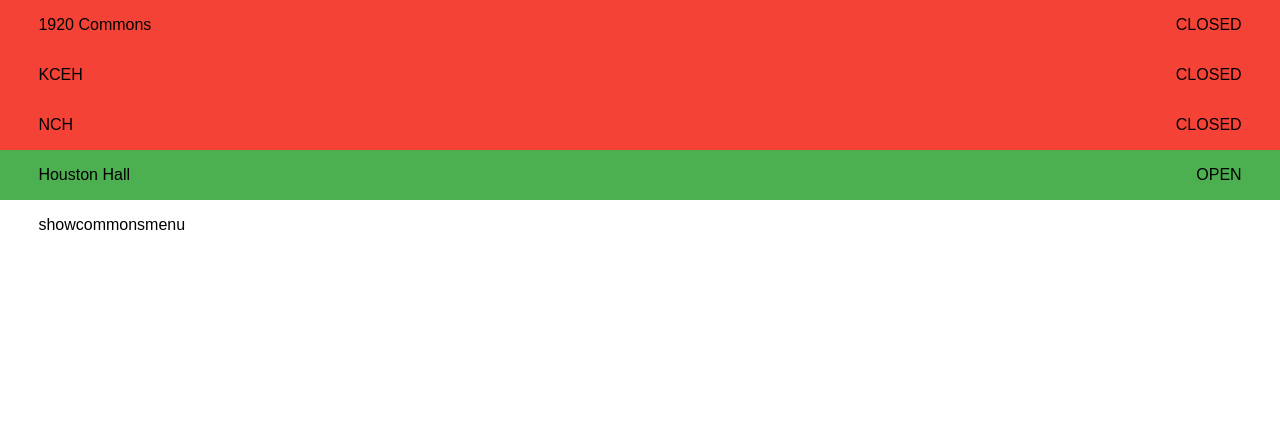
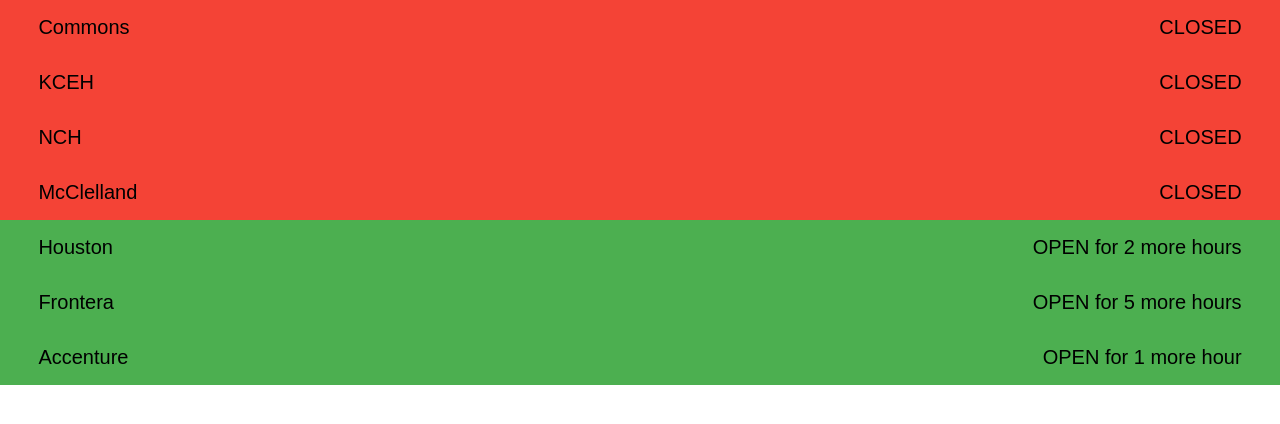
Before and after one commit to 16makariosc/notsosmartasian.github.io, a PHP site: page / in a window 1280 px wide; the page is wider, and only the part inside the window is pictured. Shown: the top 424 px of that part. Run offline with PHP 8.4, Linux system fonts and the light colour scheme; some web fonts are replaced.

Commit message:
version 0.1.0

```diff
--- a/index.html
+++ b/index.html
@@ -12,26 +12,52 @@
 
 <body>
 	<ul>
-		<li id = "commons" class = "closed"><button>1920&nbspCommons<span class = "status">CLOSED</span></button></li>
+		<li id = "commons" class = "closed"><button>Commons<span class = "status">CLOSED</span></button></li>
 			<ul id = "commonsmenu" class = "hidden">
-				<li class = "menu">Menu&nbspItem</li>
-				<li class = "menu">Menu&nbspItem</li>
-				<li class = "menu">Menu&nbspItem</li>
-				<li class = "menu">Menu&nbspItem</li>
-				<li class = "menu">Menu&nbspItem</li>
-				<li class = "menu">Menu&nbspItem</li>
-				<li class = "menu">Menu&nbspItem</li>
-				<li class = "menu">Menu&nbspItem</li>
-				<li class = "menu">Menu&nbspItem</li>
-				<li class = "menu">Menu&nbspItem</li>
-				<li class = "menu">Menu&nbspItem</li>
-				<li class = "menu">Menu&nbspItem</li>
+				<li class = "menu">Dynamic&nbspmenu&nbspunder&nbspconstruction!</li>
 			</ul>
+
+
+
 		<li id = "kceh" class = "closed"><button>KCEH<span class = "status">CLOSED</span></button></li>
+			<ul id = "kcehmenu" class = "hidden">
+				<li class = "menu">Dynamic&nbspmenu&nbspunder&nbspconstruction!</li>
+			</ul>
+
+
 
 		<li id = "nch" class = "closed"><button>NCH<span class = "status">CLOSED</span></button></li>
+			<ul id = "nchmenu" class = "hidden">
+				<li class = "menu">Dynamic&nbspmenu&nbspunder&nbspconstruction!</li>
+			</ul>
 
-		<li id = "houston" class = "closed"><button>Houston&nbspHall<span class = "status">CLOSED</span></button></li>
+
+
+
+		<li id = "mcclelland" class = "closed"><button>McClelland<span class = "status">CLOSED</span></button></li>
+			<ul id = "mcclellandmenu" class = "hidden">
+				<li class = "menu">Dynamic&nbspmenu&nbspunder&nbspconstruction!</li>
+			</ul>
+
+
+		<li id = "houston" class = "closed"><button>Houston<span class = "status">CLOSED</span></button></li>
+			<ul id = "houstonmenu" class = "hidden">
+				<li class = "menu">Dynamic&nbspmenu&nbspunder&nbspconstruction!</li>
+			</ul>
+
+
+
+		<li id = "frontera" class = "closed"><button>Frontera<span class = "status">CLOSED</span></button></li>
+			<ul id = "fronteramenu" class = "hidden">
+				<li class = "menu">Dynamic&nbspmenu&nbspunder&nbspconstruction!</li>
+			</ul>
+
+
+
+		<li id = "accenture" class = "closed"><button>Accenture<span class = "status">CLOSED</span></button></li>
+			<ul id = "accenturemenu" class = "hidden">
+				<li class = "menu">Dynamic&nbspmenu&nbspunder&nbspconstruction!</li>
+			</ul>
 
 	</ul>
 </body>
@@ -46,5 +72,3 @@
 
 <button onclick="closeall()">Close</button><br>
 <button onclick="openall()">Open</button>  -->
-
-<button id="showcommonsmenu">showcommonsmenu</button>
--- a/scripts/main.js
+++ b/scripts/main.js
@@ -11,10 +11,18 @@
 	$(".status").html("OPEN");
 }
 
-function openOne(id){
+function openOne(id, nextOpenTime){
 	if ($("#"+id).hasClass('closed')){
 		$("#"+id).toggleClass('closed open');
-		$("#"+id+" .status").html("OPEN");
+		if (parseInt(nextOpenTime) > 1) {
+           $("#"+id+" .status").html("OPEN for " + parseInt(nextOpenTime) + " more hours");
+		}
+		else if (parseInt(nextOpenTime) ==  1) {
+			$("#"+id+" .status").html("OPEN for " + parseInt(nextOpenTime) + " more hour");
+		}
+		else {
+		   $("#"+id+" .status").html("OPEN for " + parseInt(nextOpenTime*60) + " more minutes");
+		}
 		console.log(id+' has opened')
 	}
 }
@@ -41,78 +49,107 @@
 
 function fridayTimes(t){
 	if (inRange(t, 7.5, 10)){
-		openOne('nch');
+		openOne('nch', 10-t);
+	}
+	if (inRange(t, 8, 10)){
+		openOne('mcclelland', 10-t);
+	}
+	if (inRange(t, 8, 15)){
+		openOne('accenture', 15-t);
 	}
 	if (inRange(t, 8.5, 10.5)){
-		openOne('kceh');
+		openOne('kceh', 10.5-t);
 	}
 	if (inRange(t, 11, 17)){
-		openOne('houston');
+		openOne('houston', 17-t);
+	}
+	if (inRange(t, 11, 20)){
+		openOne('frontera', 20-t);
 	}
 	if (inRange(t, 11, 14)){
-		openOne('nch');
-		openOne('kceh');
-		openOne('commons');
+		openOne('nch', 14-t);
+		openOne('kceh', 14-t);
+		openOne('commons', 14-t);
+		openOne('mcclelland', 14-t);
 	}
 	if (inRange(t, 17, 19)){
-		openOne('nch');
+		openOne('nch', 19-t);
 	}
 	if (inRange(t, 17, 19.5)){
-		openOne('commons');
+		openOne('commons', 19.5-t);
 	}
 	if (inRange(t, 17, 21)){
-		openOne('kceh');
+		openOne('kceh', 21-t);
 	}
 }
 
 function saturdayTimes(t){
 	if (inRange(t, 11, 15)){
-		openOne('nch');
-		openOne('commons');
+		openOne('nch', 15-t);
+		openOne('commons', 15-t);
 	}
 	if (inRange(t, 17, 19)){
-		openOne('nch');
+		openOne('nch', 19-t);
 	}
 	if (inRange(t, 17, 19.5)){
-		openOne('commons');
+		openOne('commons', 19.5-t);
 	}
 }
 
 function sundayTimes(t){
 	if (inRange(t, 11, 15)){
-		openOne('nch');
-		openOne('commons');
+		openOne('nch', 15-t);
+		openOne('commons', 15-t);
+	}
+	if (inRange(t, 11, 22)){
+		openOne('frontera', 22-t);
 	}
 	if (inRange(t, 12, 19)){
-		openOne('houston');
+		openOne('houston', 19-t);
 	}
 	if (inRange(t, 17, 20)){
-		openOne('nch');
-		openOne('commons');
+		openOne('nch', 20-t);
+		openOne('commons', 20-t);
+	}
+	if (inRange(t, 20, 23.983)){
+		openOne('mcclelland', 23.983-t);
 	}
 }
 
 function weekdayTimes(t){
 	if (inRange(t, 7.5, 10)){
-		openOne('nch');
+		openOne('nch', 10-t);
+	}
+	if (inRange(t, 8, 10)){
+		openOne('mcclelland', 10-t);
+	}
+	if (inRange(t, 8, 18)){
+		openOne('accenture', 18-t);
 	}
 	if (inRange(t, 8.5, 10.5)){
-		openOne('kceh');
+		openOne('kceh', 10.5-t);
 	}
 	if (inRange(t, 11, 19)){
-		openOne('houston');
+		openOne('houston', 19-t);
+	}
+	if (inRange(t, 11, 22)){
+		openOne('frontera', 22-t);
 	}
 	if (inRange(t, 11, 14)){
-		openOne('nch');
-		openOne('kceh');
-		openOne('commons');
+		openOne('nch', 14-t);
+		openOne('kceh', 14-t);
+		openOne('commons', 14-t);
+		openOne('mcclelland', 14-t);
 	}
 	if (inRange(t, 17, 20)){
-		openOne('nch');
+		openOne('nch', 20-t);
 	}
 	if (inRange(t, 17, 21)){
-		openOne('kceh');
-		openOne('commons');
+		openOne('kceh', 21-t);
+		openOne('commons', 21-t);
+	}
+	if (inRange(t, 20, 23.983)){
+		openOne('mcclelland', 23.983-t);
 	}
 }
 
@@ -121,6 +158,30 @@
 
 	document.getElementById('commons').addEventListener('click', function(){
 		toggleElement('commonsmenu');
+	}, false);
+
+	document.getElementById('kceh').addEventListener('click', function(){
+		toggleElement('kcehmenu');
+	}, false);
+
+	document.getElementById('nch').addEventListener('click', function(){
+		toggleElement('nchmenu');
+	}, false);
+
+	document.getElementById('houston').addEventListener('click', function(){
+		toggleElement('houstonmenu');
+	}, false);
+
+	document.getElementById('mcclelland').addEventListener('click', function(){
+		toggleElement('mcclellandmenu');
+	}, false);
+
+	document.getElementById('frontera').addEventListener('click', function(){
+		toggleElement('fronteramenu');
+	}, false);
+
+	document.getElementById('accenture').addEventListener('click', function(){
+		toggleElement('accenturemenu');
 	}, false);
 
 	var d = new Date();
@@ -138,12 +199,12 @@
 	console.log(t);
 
 	switch(w){
-		case 0 : sundayTimes(t);
-		case 1 : weekdayTimes(t);
-		case 2 : weekdayTimes(t);
-		case 3 : weekdayTimes(t);
-		case 4 : weekdayTimes(t);
-		case 5 : fridayTimes(t);
+		case 0 : sundayTimes(t); break;
+		case 1 : weekdayTimes(t); break;
+		case 2 : weekdayTimes(t); break;
+		case 3 : weekdayTimes(t); break;
+		case 4 : weekdayTimes(t); break;
+		case 5 : fridayTimes(t); break;
 		case 6 : saturdayTimes(t);
 		}
 	}
--- a/styles/styles.css
+++ b/styles/styles.css
@@ -2,6 +2,7 @@
 
 html{
     font-family: 'Noto Sans Kannada', sans-serif;
+    overflow-x: hidden;
 }
 
 ul{
@@ -61,10 +62,12 @@
 button{
     background:none;
     border:none;
-    padding: 16px;
+    padding: 1%;
+    padding-bottom: 16px;
+    padding-top: 16px;
     padding-right:100%;
     padding-left:3%;
-    font-size: 16px;
+    font-size: 20px;
     cursor: pointer;
 
 }
```
Also changed, not shown: 2 other files.
